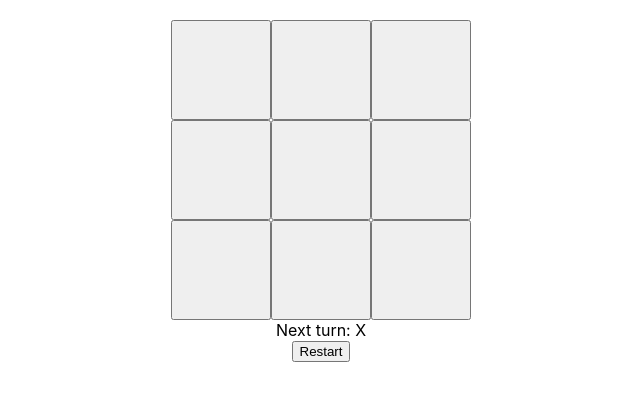
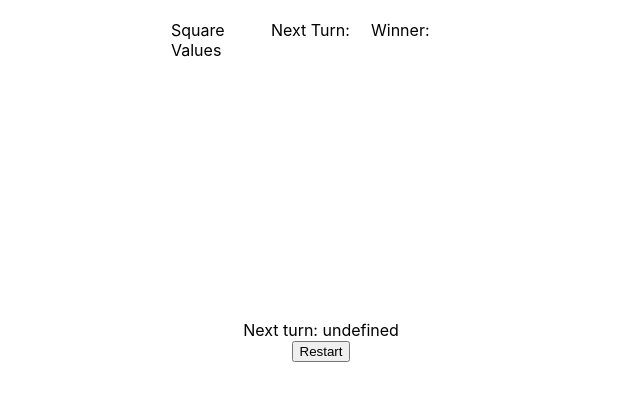
Before and after one commit to lealxh/tic-tac-toe, a React (Vite) app: page / in a window 1280 px wide. Shown: the top 400 px of the page, without its empty margins (319-959 px from the left). Built offline with nearby package versions, Linux system fonts and the light colour scheme.

Commit message:
testing redux slice

```diff
--- a/package.json
+++ b/package.json
@@ -11,7 +11,8 @@
     "@reduxjs/toolkit": "^1.7.2",
     "react": "^17.0.2",
     "react-dom": "^17.0.2",
-    "react-redux": "^7.2.6"
+    "react-redux": "^7.2.6",
+    "redux-devtools-extension": "^2.13.9"
   },
   "devDependencies": {
     "@vitejs/plugin-react": "^1.0.7",
--- a/src/App.jsx
+++ b/src/App.jsx
@@ -4,7 +4,11 @@ import "./App.css"
 import Board from "./components/Board"
 
 function App() {
-  return <div className="App"></div>
+  return (
+    <div className="App">
+      <Board />
+    </div>
+  )
 }
 
 export default App
--- a/src/components/Board.jsx
+++ b/src/components/Board.jsx
@@ -1,55 +1,37 @@
 import React, { useEffect, useState } from "react"
+import { makeMove, restartGame, selectNextTurn, selectWinner, selectSquareValues } from "./squareSlice"
+import { useDispatch, useSelector } from "react-redux"
 import Square from "./Square"
 import "./Board.css"
+import {} from "react-redux"
+
 function Board() {
-  const [values, setValues] = useState(Array(9).fill(null))
-  const [isXTurn, setIsXTurn] = useState(true)
-  const [winner, setWinner] = useState(null)
+  const dispatch = useDispatch()
+  const winner = useSelector(selectWinner)
+  const nextTurn = useSelector(selectNextTurn)
+  const squareValues = useSelector(selectSquareValues)
 
-  function calculateWinner(values) {
-    const wp = [
-      [0, 1, 2],
-      [3, 4, 5],
-      [6, 7, 8],
-      [0, 3, 6],
-      [1, 4, 7],
-      [2, 5, 8],
-      [0, 4, 8],
-      [2, 4, 6]
-    ]
-
-    for (let i = 0; i < wp.length; i++) {
-      const [a, b, c] = wp[i]
-      if (values[a] == values[b] && values[b] == values[c] && values[a] == "X") setWinner("X")
-
-      if (values[a] == values[b] && values[b] == values[c] && values[a] == "0") setWinner("0")
-    }
-  }
-  function handleClick(index) {
-    if (values[index] || winner) return
-
-    values[index] = isXTurn ? "X" : "0"
-    setValues(values)
-    setIsXTurn(!isXTurn)
-
-    calculateWinner(values)
-  }
-
-  function handleRestart() {
-    setIsXTurn(winner ? winner == "X" : true)
-    setWinner(null)
-    setValues(Array(9).fill(null))
-  }
   return (
     <>
       <div className="BoardGrid">
-        {values.map((value, index, array) => (
-          <Square key={index} value={value} onClick={() => handleClick(index)} />
-        ))}
+        <div>
+          {" "}
+          Square Values
+          {squareValues}
+        </div>
+
+        <div>
+          Next Turn:
+          {nextTurn}
+        </div>
+        <div>
+          Winner:
+          {winner}
+        </div>
       </div>
-      <div className="winnerDiv">{winner ? "Winner is " + winner : isXTurn ? "Next turn: X" : "Next turn: 0"}</div>
+      <div className="winnerDiv">{winner ? `Winner is ${winner}` : `Next turn: ${nextTurn}`} </div>
       <div className="restartButon">
-        <button className="square" onClick={() => handleRestart()}>
+        <button className="square" onClick={() => dispatch(restartGame())}>
           Restart
         </button>
       </div>
--- a/src/features/squares/squareSlice.js
+++ b/src/components/squareSlice.js
@@ -1,6 +1,8 @@
 import { createSlice } from "@reduxjs/toolkit"
 
-const initialState = {
+export const squareSlice = createSlice({
+  name: "squares",
+  initialState: {
     squareValues: Array(9).fill(null),
     nextTurn: "X",
     winner: null,
@@ -14,35 +16,39 @@ const initialState = {
       [0, 4, 8],
       [2, 4, 6]
     ]
-}
-
-export const squareSlice = createSlice({
-  initialState: initialState,
-  name: "squares",
+  },
   reducers: {
     makeMove: (state, action) => {
       const index = action.payload
-      if (state.squareValues[index] || state.winner) return
+      if (state.squareValues[index] || state.winner) return state
 
       state.squareValues[index] = state.nextTurn == "X" ? "X" : "0"
 
       if (state.nextTurn == "X") state.nextTurn == "0"
       else state.nextTurn == "X"
-    },
-    restartGame: state => {
-      state.nextTurn = state.winner ? state.winner : "X"
-      state.winner = null
-      state.squareValues = Array(9).fill(null)
-    },
-    findWinner: state => {
+
       for (let i = 0; i < state.winnerCombinations.length; i++) {
         const [a, b, c] = state.winnerCombinations[i]
         if (state.squareValues[a] == state.squareValues[b] && state.squareValues[b] == state.squareValues[c] && state.squareValues[a] == "X") state.winner = "X"
 
         if (state.squareValues[a] == state.squareValues[b] && state.squareValues[b] == state.squareValues[c] && state.squareValues[a] == "0") state.winner = "0"
       }
+    },
+    restartGame: state => {
+      state.nextTurn = state.winner ? state.winner : "X"
+      state.winner = null
+      state.squareValues = Array(9).fill(null)
     }
   }
 })
-
+export default squareSlice.reducer
 export const { makeMove, restartGame, findWinner } = squareSlice.actions
+export const selectWinner = state => {
+  return state.winner
+}
+export const selectNextTurn = state => {
+  return state.nextTurn
+}
+export const selectSquareValues = state => {
+  return state.squareValues
+}
--- a/src/main.jsx
+++ b/src/main.jsx
@@ -3,13 +3,12 @@ import ReactDOM from "react-dom"
 import "./index.css"
 import { Provider } from "react-redux"
 import { store } from "./store"
-import Board from "./components/Board"
 import App from "./App"
 
 ReactDOM.render(
   <React.StrictMode>
     <Provider store={store}>
-      <Board />
+      <App />
     </Provider>
   </React.StrictMode>,
   document.getElementById("root")
--- a/src/store.js
+++ b/src/store.js
@@ -1,5 +1,5 @@
 import { configureStore } from "@reduxjs/toolkit"
-import { squareSlice } from "./features/squares/squareSlice"
+import squareSlice from "./components/squareSlice"
 
 export const store = configureStore({
   reducer: {
```
Also changed, not shown: 1 other file (tests, documents, lock files or other folders). Lines whose indentation alone changed are shown as unchanged.
